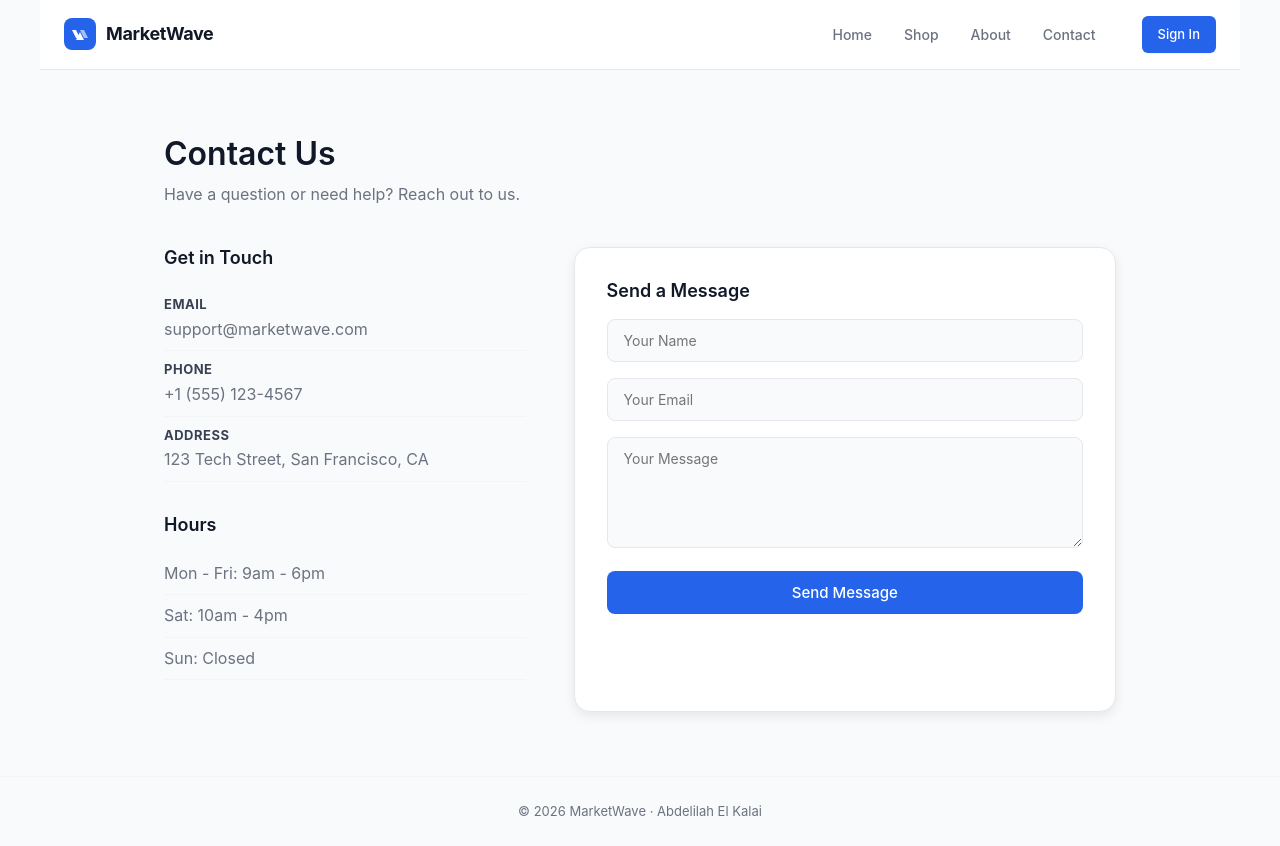
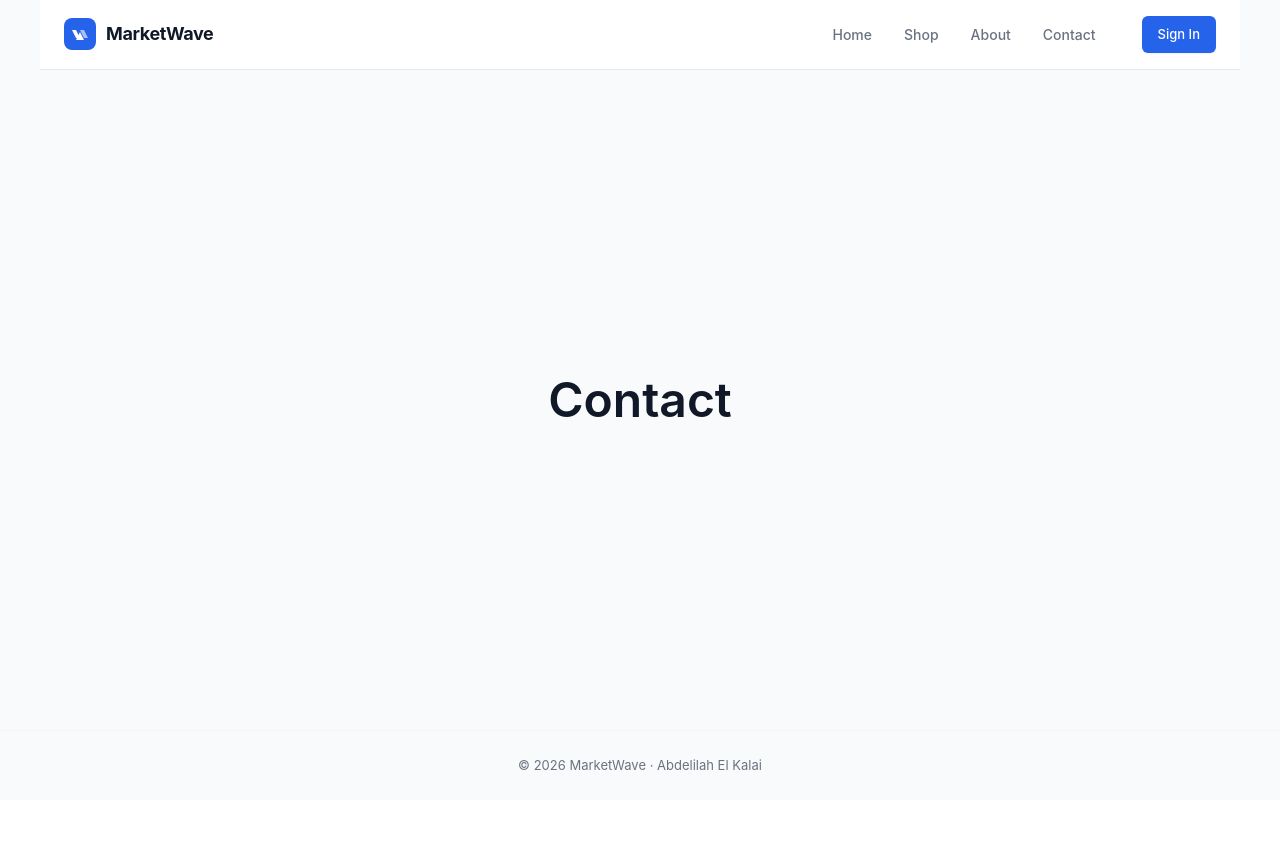
Before and after one commit to abdelilahelkalai/e-commerce, a React (Vite) app: page /contact in a window 1280 px wide. After the commit the page ends 800 px from the top, so only its background shows below. Built offline with nearby package versions, Linux system fonts and the light colour scheme.

Commit message:
Revert "Update Contact page with content and styling"
This reverts commit 8123f49f1ccc6b3376e1c0edc62d9eecf173fdbf.

```diff
--- a/src/pages/Contact.css
+++ /dev/null
@@ -1,102 +0,0 @@
-.contact {
-  max-width: 1000px;
-  margin: 0 auto;
-  padding: 64px var(--container-padding);
-}
-
-.contact h1 {
-  font-size: 32px;
-  margin-bottom: 8px;
-}
-
-.contact > p {
-  color: var(--color-text-secondary);
-  margin-bottom: 40px;
-}
-
-.contact__grid {
-  display: grid;
-  grid-template-columns: 1fr 1.5fr;
-  gap: 48px;
-}
-
-.contact h2 {
-  font-size: 18px;
-  margin-bottom: 16px;
-}
-
-.contact__info ul {
-  list-style: none;
-  margin-bottom: 32px;
-}
-
-.contact__info li {
-  padding: 8px 0;
-  color: var(--color-text-secondary);
-  border-bottom: 1px solid var(--color-border-light);
-}
-
-.contact__info li strong {
-  color: var(--color-text);
-  display: block;
-  font-size: 13px;
-  text-transform: uppercase;
-  letter-spacing: 0.5px;
-  margin-bottom: 2px;
-}
-
-.contact__form {
-  background: var(--color-bg);
-  border: 1px solid var(--color-border);
-  border-radius: var(--radius-xl);
-  padding: 32px;
-  box-shadow: var(--shadow-md);
-}
-
-.contact__form input,
-.contact__form textarea {
-  width: 100%;
-  padding: 12px 16px;
-  margin-bottom: 16px;
-  border: 1px solid var(--color-border);
-  border-radius: var(--radius-md);
-  font-family: inherit;
-  font-size: 14px;
-  background: var(--color-bg-secondary);
-  color: var(--color-text);
-  transition: border-color var(--transition);
-}
-
-.contact__form input:focus,
-.contact__form textarea:focus {
-  outline: none;
-  border-color: var(--color-primary);
-}
-
-.contact__form textarea {
-  resize: vertical;
-}
-
-.contact__form button {
-  width: 100%;
-  padding: 12px 24px;
-  background: var(--color-primary);
-  color: #fff;
-  border: none;
-  border-radius: var(--radius-md);
-  font-size: 15px;
-  font-weight: 500;
-  cursor: pointer;
-  transition: background var(--transition);
-}
-
-.contact__form button:hover {
-  background: var(--color-primary-hover);
-}
-
-@media (max-width: 768px) {
-  .contact__grid {
-    grid-template-columns: 1fr;
-    gap: 32px;
-  }
-}
--- a/src/pages/Contact.jsx
+++ b/src/pages/Contact.jsx
@@ -1,35 +1,7 @@
-import './Contact.css'
-
 export default function Contact() {
   return (
-    <div className="contact">
-      <h1>Contact Us</h1>
-      <p>Have a question or need help? Reach out to us.</p>
-
-      <div className="contact__grid">
-        <div className="contact__info">
-          <h2>Get in Touch</h2>
-          <ul>
-            <li><strong>Email</strong> support@marketwave.com</li>
-            <li><strong>Phone</strong> +1 (555) 123-4567</li>
-            <li><strong>Address</strong> 123 Tech Street, San Francisco, CA</li>
-          </ul>
-          <h2>Hours</h2>
-          <ul>
-            <li>Mon - Fri: 9am - 6pm</li>
-            <li>Sat: 10am - 4pm</li>
-            <li>Sun: Closed</li>
-          </ul>
-        </div>
-
-        <form className="contact__form" onSubmit={(e) => e.preventDefault()}>
-          <h2>Send a Message</h2>
-          <input type="text" placeholder="Your Name" required />
-          <input type="email" placeholder="Your Email" required />
-          <textarea placeholder="Your Message" rows="5" required />
-          <button type="submit">Send Message</button>
-        </form>
-      </div>
+    <div className="page">
+      <h1>Contact</h1>
     </div>
   )
 }
```
